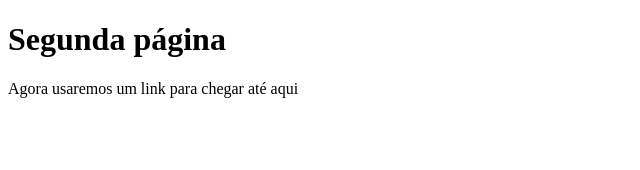
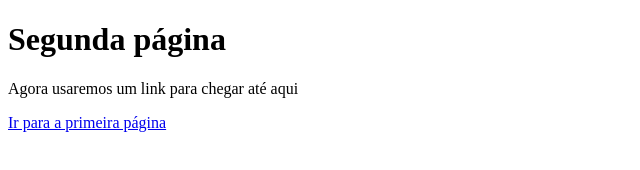
Before and after one commit to Lordpirossi/Lordpirossi.github.io, a plain HTML site: page segunda.html in a window 1280 px wide. Shown: the whole page, without its empty margins (0-640 px from the left). Drawn offline with Linux system fonts and the light colour scheme.

Commit message:
1 alteração
Alterando um link para entrar na primeira página.

```diff
--- a/segunda.html
+++ b/segunda.html
@@ -7,5 +7,6 @@
   <body>
     <h1>Segunda página</h1>
     <p>Agora usaremos um link para chegar até aqui</p>
+    <a href="index.html"> Ir para a primeira página</a>
   </body>
 </html>
```
